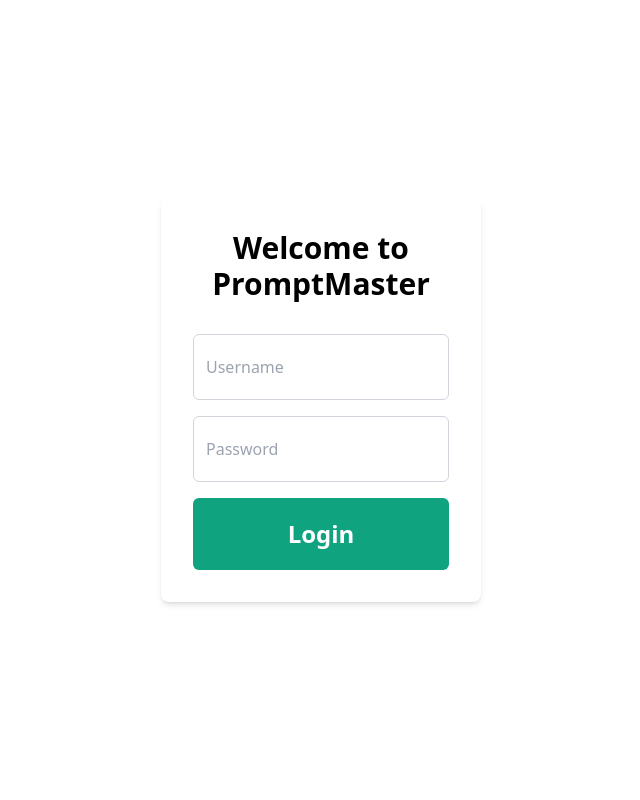
After one commit to siddharthmutha21/ChatGPT-Clone, a Flask app: page /login in a window 1280 px wide. The commit adds this page. Shown: the whole page, without its empty margins (319-959 px from the left). Run offline with Flask 3, Linux system fonts and the light colour scheme; some libraries are stand-ins or nearby versions.

Commit message:
Completed

```diff
--- a/main.py
+++ b/main.py
@@ -1,8 +1,8 @@
 from flask import Flask, render_template, jsonify, request
 from flask_pymongo import PyMongo
 import openai
-
-openai.api_key = "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"
+from pymongo import MongoClient
+openai.api_key = "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"
 
 
 
@@ -10,6 +10,26 @@ openai.api_key = "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"
 app = Flask(__name__)
 app.config["MONGO_URI"] = "mongodb+srv://jainanshul1304:77wonders@promptmaster.f0en01l.mongodb.net/ChatGPT"
 mongo = PyMongo(app)
+client = MongoClient("mongodb+srv://jainanshul1304:77wonders@promptmaster.f0en01l.mongodb.net/ChatGPT")
+db = client.ChatGPT
+users_collection = db.users
+
+@app.route('/login', methods=['GET', 'POST'])
+def login():
+    if request.method == 'POST':
+        username = request.form['username']
+        password = request.form['password']
+
+
+        user = users_collection.find_one({'username': username})
+        if user and user['password'] == password:
+
+            return render_template('index.html')
+        else:
+            return render_template('login.html', error='Invalid username or password')
+
+    return render_template('login.html')
+
 
 @app.route("/")
 def home():
@@ -33,7 +53,7 @@ def qa():
                     model="text-davinci-003",
                     prompt=question,
                     temperature=0.7,
-                    max_tokens=256,
+                    max_tokens=1800,
                     top_p=1,
                     frequency_penalty=0,
                     presence_penalty=0
@@ -46,4 +66,5 @@ def qa():
 
     return jsonify(data)
 
+
 app.run(debug=True, port=5001)
--- a/static/css/main.css
+++ b/static/css/main.css
@@ -580,6 +580,10 @@ video {
   margin-bottom: 6rem;
 }
 
+.mb-8 {
+  margin-bottom: 2rem;
+}
+
 .mr-1 {
   margin-right: 0.25rem;
 }
@@ -607,6 +611,14 @@ video {
 .h-fit {
   height: -moz-fit-content;
   height: fit-content;
+}
+
+.h-screen {
+  height: 100vh;
+}
+
+.w-1\/4 {
+  width: 25%;
 }
 
 .w-10\/12 {
@@ -693,6 +705,10 @@ video {
   margin-bottom: calc(1rem * var(--tw-space-y-reverse));
 }
 
+.rounded-lg {
+  border-radius: 0.5rem;
+}
+
 .rounded-md {
   border-radius: 0.375rem;
 }
@@ -706,6 +722,11 @@ video {
   border-color: rgb(0 0 0 / var(--tw-border-opacity));
 }
 
+.border-gray-300 {
+  --tw-border-opacity: 1;
+  border-color: rgb(209 213 219 / var(--tw-border-opacity));
+}
+
 .border-white {
   --tw-border-opacity: 1;
   border-color: rgb(255 255 255 / var(--tw-border-opacity));
@@ -714,6 +735,11 @@ video {
 .bg-black {
   --tw-bg-opacity: 1;
   background-color: rgb(0 0 0 / var(--tw-bg-opacity));
+}
+
+.bg-login-100 {
+  --tw-bg-opacity: 1;
+  background-color: rgb(16 163 127 / var(--tw-bg-opacity));
 }
 
 .bg-white {
@@ -725,9 +751,23 @@ video {
   padding: 1rem;
 }
 
+.p-8 {
+  padding: 2rem;
+}
+
 .px-10 {
   padding-left: 2.5rem;
   padding-right: 2.5rem;
+}
+
+.px-3 {
+  padding-left: 0.75rem;
+  padding-right: 0.75rem;
+}
+
+.px-4 {
+  padding-left: 1rem;
+  padding-right: 1rem;
 }
 
 .px-5 {
@@ -743,6 +783,11 @@ video {
 .py-4 {
   padding-top: 1rem;
   padding-bottom: 1rem;
+}
+
+.py-5 {
+  padding-top: 1.25rem;
+  padding-bottom: 1.25rem;
 }
 
 .py-7 {
@@ -768,6 +813,11 @@ video {
 
 .text-center {
   text-align: center;
+}
+
+.text-2xl {
+  font-size: 1.5rem;
+  line-height: 2rem;
 }
 
 .text-3xl {
@@ -815,6 +865,22 @@ video {
   opacity: 0.8;
 }
 
+.shadow-md {
+  --tw-shadow: 0 4px 6px -1px rgb(0 0 0 / 0.1), 0 2px 4px -2px rgb(0 0 0 / 0.1);
+  --tw-shadow-colored: 0 4px 6px -1px var(--tw-shadow-color), 0 2px 4px -2px var(--tw-shadow-color);
+  box-shadow: var(--tw-ring-offset-shadow, 0 0 #0000), var(--tw-ring-shadow, 0 0 #0000), var(--tw-shadow);
+}
+
 .hover\:opacity-70:hover {
   opacity: 0.7;
 }
+
+.focus\:border-indigo-500:focus {
+  --tw-border-opacity: 1;
+  border-color: rgb(99 102 241 / var(--tw-border-opacity));
+}
+
+.focus\:outline-none:focus {
+  outline: 2px solid transparent;
+  outline-offset: 2px;
+}
--- a/static/js/script.js
+++ b/static/js/script.js
@@ -1,23 +1,58 @@
+sendButton.addEventListener("click", sendMessage);
+
+questionInput.addEventListener('keypress', function(event) {
+    if (event.keyCode === 13 || event.key === "Enter") {
+        sendMessage();
+    }
+});
+
+async function sendMessage() {
+    const questionInputValue = document.getElementById("questionInput").value;
+    document.getElementById("questionInput").value = "";
+    document.querySelector(".right2").style.display = "block";
+    document.querySelector(".right1").style.display = "none";
+
+    question1.innerHTML = questionInputValue;
+    question2.innerHTML = questionInputValue;
+
+    // Get the answer and populate it!
+    let result = await postData("/api", { "question": questionInputValue });
+    solution.innerHTML = result.answer;
+}
+
 // Example POST method implementation:
 async function postData(url = "", data = {}) {
     const response = await fetch(url, {
-      method: "POST", headers: {
-        "Content-Type": "application/json",
-      }, body: JSON.stringify(data),
+        method: "POST",
+        headers: {
+            "Content-Type": "application/json",
+        },
+        body: JSON.stringify(data),
     });
     return response.json();
-  }
+}
+document.addEventListener("DOMContentLoaded", function () {
+  document.getElementById("loginForm").addEventListener("submit", function (event) {
+      event.preventDefault(); // Prevent form submission
 
-  sendButton.addEventListener("click", async ()=>{
-    questionInput = document.getElementById("questionInput").value;
-    document.getElementById("questionInput").value = "";
-    document.querySelector(".right2").style.display = "block"
-    document.querySelector(".right1").style.display = "none"
+      // Fetch form data
+      const formData = new FormData(this);
 
-    question1.innerHTML = questionInput;
-    question2.innerHTML = questionInput;
-
-    // Get the answer and populate it!
-    let result = await postData("/api", {"question": questionInput})
-    solution.innerHTML = result.answer
-})
+      // Send form data to Flask route using fetch API
+      fetch("/index", {
+          method: "POST",
+          body: formData
+      })
+      .then(response => response.json())
+      .then(data => {
+          if (data.message === "Login Successful") {
+              window.location.href = "/dashboard"; // Redirect to dashboard on successful login
+          } else {
+              document.getElementById("errorMessage").innerText = data.message; // Show error message
+          }
+      })
+      .catch(error => {
+          console.error("Error:", error);
+      });
+  });
+});
--- a/tailwind.config.js
+++ b/tailwind.config.js
@@ -4,7 +4,8 @@ module.exports = {
   theme: {
     extend: {
       colors:{
-        chatblack: {50: '#343541'}
+        chatblack: {50: '#343541'},
+        login: {100: '#10A37F'},
       }
     },
   },
--- /dev/null
+++ b/templates/login.html
@@ -0,0 +1,31 @@
+<!DOCTYPE html>
+<html>
+<head>
+    <title>Login Page</title>
+    <!-- Include Tailwind CSS -->
+    <link href="/static/css/main.css" rel="stylesheet">
+    <style>
+        /* You can add custom styles here if needed */
+    </style>
+</head>
+<body class="flex justify-center items-center h-screen bg-white">
+    <div class="w-1/4 h-2/7 bg-white p-8 rounded-lg shadow-md">
+        <h1 class="text-3xl font-semibold text-center mb-8">Welcome to PromptMaster</h1>
+
+        <form method="post" action="/login" class="space-y-4">
+            <div>
+                <input type="text" name="username" placeholder="Username" class="w-full border border-gray-300 px-3 py-5 rounded-md focus:outline-none focus:border-indigo-500">
+            </div>
+            <div>
+                <input type="password" name="password" placeholder="Password" class="w-full border border-gray-300 px-3 py-5 rounded-md focus:outline-none focus:border-indigo-500">
+            </div>
+            <div>
+                <button type="submit" class="w-full  text-2xl bg-login-100 text-white font-semibold py-5 px-4 rounded-md">Login</button>
+            </div>
+        </form>
+    </div>
+
+    <!-- Include your JavaScript files -->
+    <script src="script.js"></script>
+</body>
+</html>
```
Also changed, not shown: templates/index.html (+7 -11 lines), README.md (added), 2 other files.
